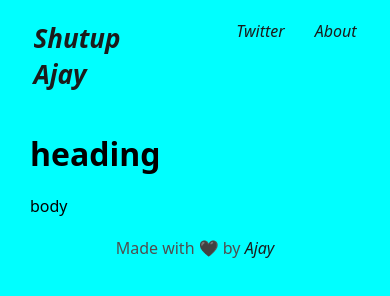
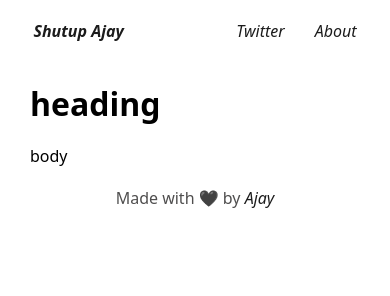
Before and after one commit to shutupajay/blog, a plain HTML site: page posts/template.html in a window 390 px wide. Drawn offline with Linux system fonts and the light colour scheme.

Commit message:
removed background color

```diff
--- a/style/style.css
+++ b/style/style.css
@@ -5,7 +5,7 @@
 }
  body{
     font-family: system-ui, -apple-system, BlinkMacSystemFont, 'Segoe UI', Roboto, Oxygen, Ubuntu, Cantarell, 'Open Sans', 'Helvetica Neue', sans-serif;
-    background-color: aqua;
+
 }
 h1,h2,h3,h4,h5,h6,p,div{
     padding-left: 10px;
@@ -58,7 +58,9 @@ footer{
 span{
     color: #4f4e4e;
 }
-
+.article a{
+    text-decoration:double;
+}
 
 
 @media screen and (max-width:700px) {
@@ -67,3 +69,12 @@ span{
     }
 
 }
+@media screen and (max-width:450px) {
+    nav{
+        font-size: 16px;
+    }
+    #nav-brand{
+        font-size: 16px;
+    }
+
+}
```
